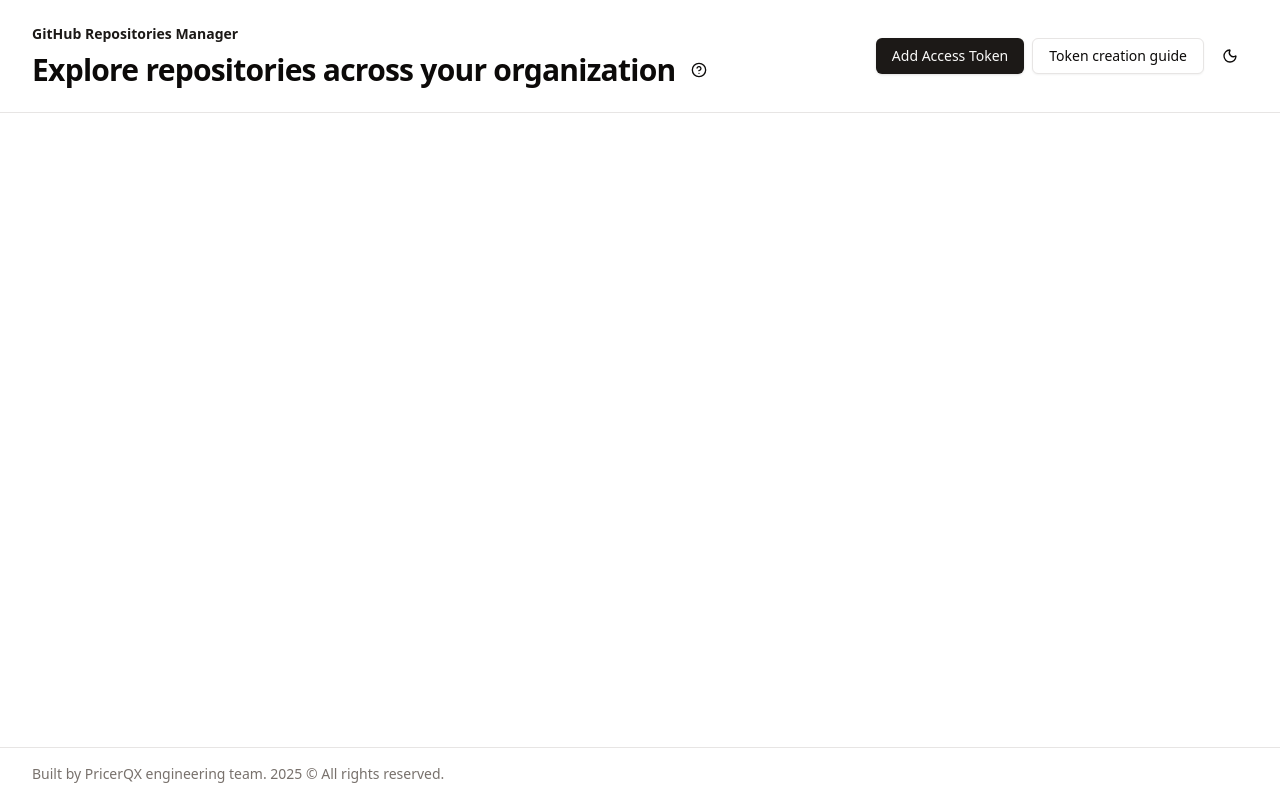
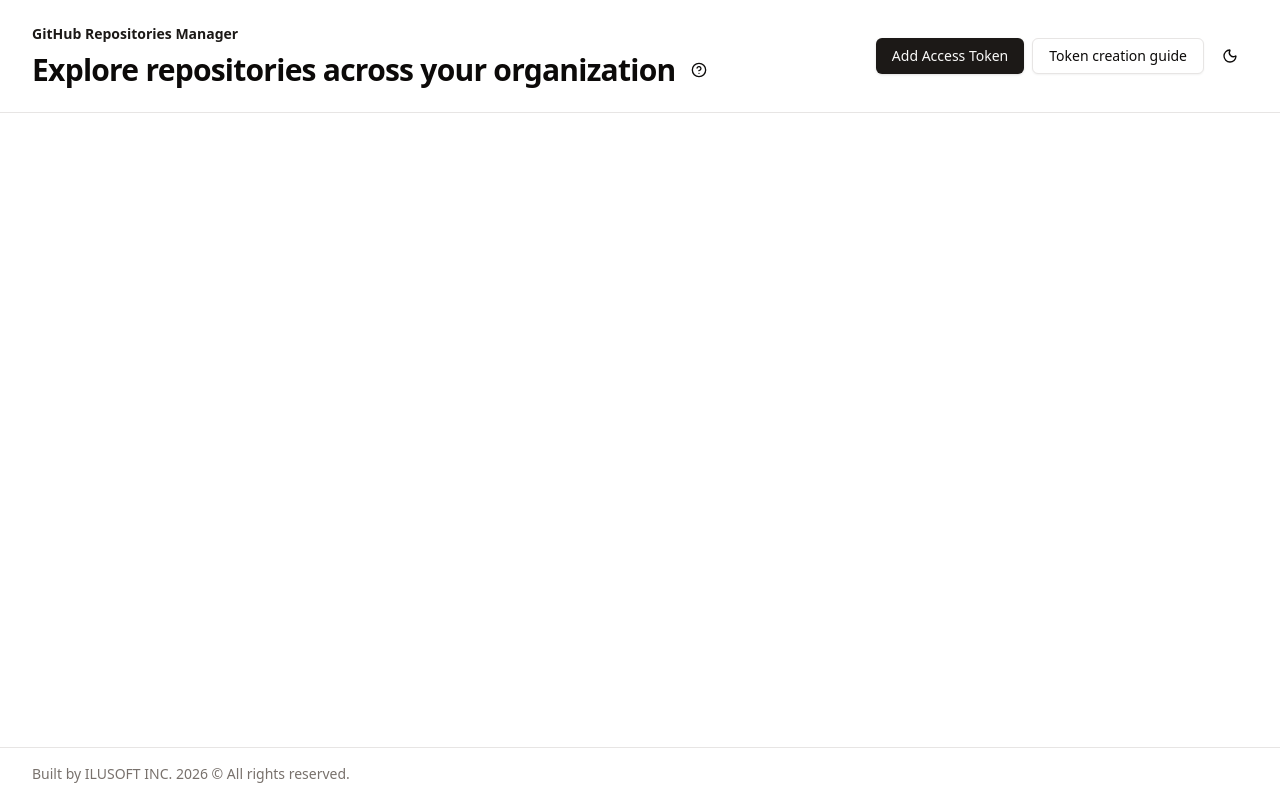
Before and after one commit to ilusoft/github-actions-manager, a React (Vite) app: page / in a window 1280 px wide. Built offline with nearby package versions, Linux system fonts and the light colour scheme.

Commit message:
Change branding

```diff
--- a/src/App.tsx
+++ b/src/App.tsx
@@ -93,7 +93,7 @@ function App() {
       </main>
       <footer className="border-t">
         <div className="container py-4 text-sm text-muted-foreground">
-          Built by PricerQX engineering team. 2025 © All rights reserved.
+          Built by ILUSOFT INC. 2026 © All rights reserved.
         </div>
       </footer>
     </div>
```
